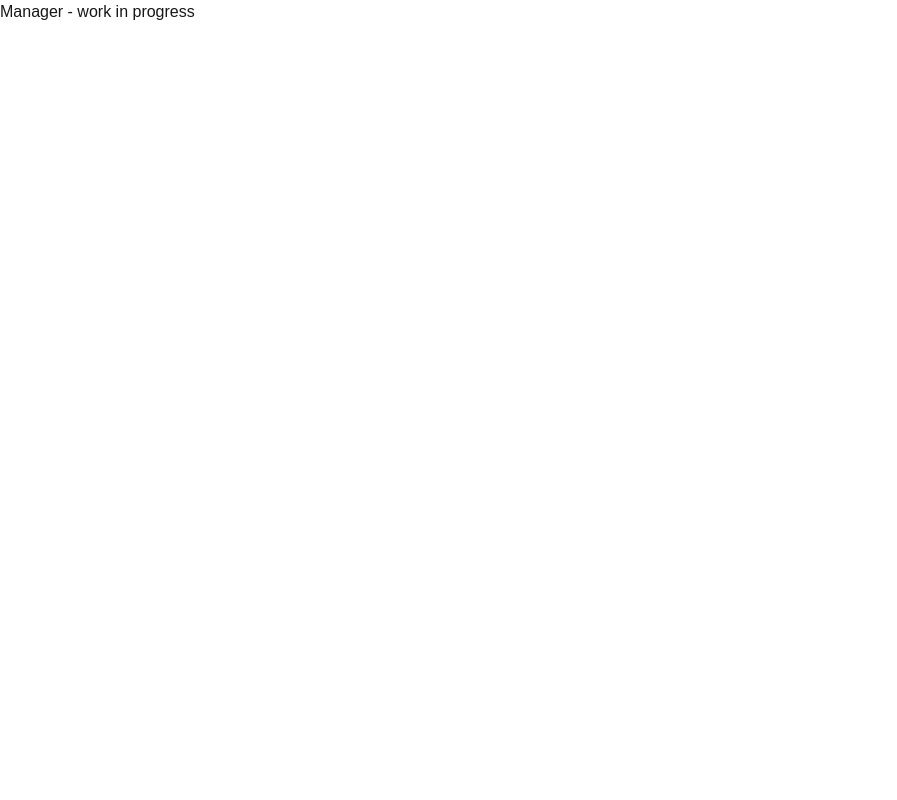
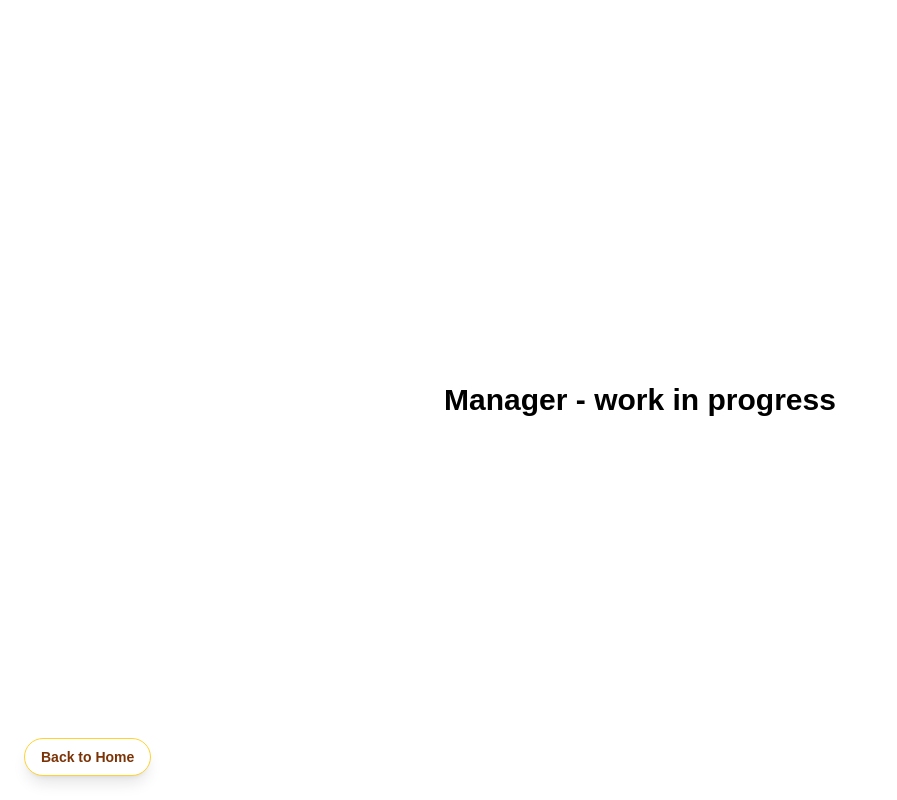
Before and after one commit to CSCE-331-Spring-2026-900-908/project3-team20, a Next.js app: page /manager in a window 1280 px wide. Shown: the whole page, without its empty margins (0-897 px from the left). Built offline with nearby package versions, Linux system fonts and the light colour scheme.

Commit message:
Added a back button to each page

```diff
--- a/app/cashier/page.tsx
+++ b/app/cashier/page.tsx
@@ -1,5 +1,6 @@
 'use client';
 
+import Link from 'next/link';
 import { useState, useEffect, useCallback } from 'react';
 import { Drink, Topping, CartItem, CartItemTopping, lineTotal } from '@/types';
 
@@ -80,6 +81,13 @@ export default function CashierPage() {
 
     return (
         <div className="flex h-screen bg-white text-black">
+            <Link
+                href="/"
+                className="fixed bottom-4 left-4 z-50 inline-flex items-center rounded-full border border-amber-300 bg-white px-4 py-2 text-sm font-semibold text-amber-900 shadow-lg transition hover:-translate-y-0.5 hover:bg-amber-50 focus:outline-none focus:ring-4 focus:ring-amber-200 sm:bottom-6 sm:left-6"
+            >
+                Back to Home
+            </Link>
+
             {/* Main content */}
             <div className="flex-1 flex flex-col overflow-hidden">
                 {/* Header */}
--- a/app/customer/page.tsx
+++ b/app/customer/page.tsx
@@ -1,5 +1,6 @@
 'use client';
 
+import Link from 'next/link';
 import { useState, useEffect, useCallback } from 'react';
 import { Drink, Topping, CartItem, CartItemTopping, lineTotal } from '@/types';
 
@@ -59,6 +60,13 @@ export default function CustomerPage() {
 
   return (
     <div className="flex h-screen bg-white text-black">
+      <Link
+        href="/"
+        className="fixed bottom-4 left-4 z-50 inline-flex items-center rounded-full border border-amber-300 bg-white px-4 py-2 text-sm font-semibold text-amber-900 shadow-lg transition hover:-translate-y-0.5 hover:bg-amber-50 focus:outline-none focus:ring-4 focus:ring-amber-200 sm:bottom-6 sm:left-6"
+      >
+        Back to Home
+      </Link>
+
       {/* Main content */}
       <div className="flex-1 flex flex-col overflow-hidden">
         {/* Header */}
--- a/app/manager/page.tsx
+++ b/app/manager/page.tsx
@@ -1,3 +1,15 @@
+import Link from 'next/link';
+
 export default function ManagerPage() {
-    return <h1>Manager - work in progress</h1>;
+    return (
+        <main className="flex min-h-screen items-center justify-center bg-white px-6 py-12 text-black">
+            <Link
+                href="/"
+                className="fixed bottom-4 left-4 z-50 inline-flex items-center rounded-full border border-amber-300 bg-white px-4 py-2 text-sm font-semibold text-amber-900 shadow-lg transition hover:-translate-y-0.5 hover:bg-amber-50 focus:outline-none focus:ring-4 focus:ring-amber-200 sm:bottom-6 sm:left-6"
+            >
+                Back to Home
+            </Link>
+            <h1 className="text-3xl font-bold">Manager - work in progress</h1>
+        </main>
+    );
 }
--- a/app/menu-board/page.tsx
+++ b/app/menu-board/page.tsx
@@ -1,5 +1,6 @@
 'use client';
 
+import Link from 'next/link';
 import { useState, useEffect } from 'react';
 import { Drink, Topping } from '@/types';
 
@@ -49,6 +50,13 @@ export default function MenuBoardPage() {
 
   return (
     <div className="flex flex-col min-h-screen bg-white text-black">
+      <Link
+        href="/"
+        className="fixed bottom-4 left-4 z-50 inline-flex items-center rounded-full border border-amber-300 bg-white px-4 py-2 text-sm font-semibold text-amber-900 shadow-lg transition hover:-translate-y-0.5 hover:bg-amber-50 focus:outline-none focus:ring-4 focus:ring-amber-200 sm:bottom-6 sm:left-6"
+      >
+        Back to Home
+      </Link>
+
       <header className="border-b px-6 py-4">
         <h1 className="text-2xl font-bold">Menu Board</h1>
       </header>
```
